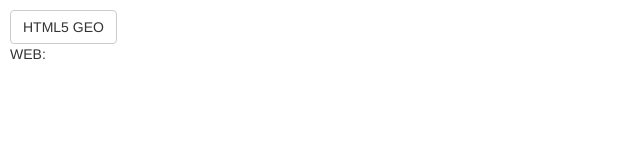
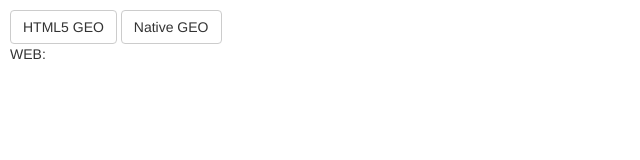
Before and after one commit to grandbig/GeoLocationSample, a plain HTML site: page index.html in a window 1280 px wide. Shown: the full height of the page, 0-640 px from the left. Drawn offline with Linux system fonts and the light colour scheme.

Commit message:
微修正
- ネイティブから位置情報を取得するためのボタンを追加

```diff
--- a/index.html
+++ b/index.html
@@ -10,6 +10,7 @@
 	<body>
 		<div id="content">
 			<button type="button" class="btn btn-default" id="geo_html5">HTML5 GEO</button>
+			<button type="button" class="btn btn-default" id="geo_native">Native GEO</button>
 			<div id="webGeoLocation">
 				<span>WEB: </span>
 				<span id="webGeoLocationResult"></span>
```
